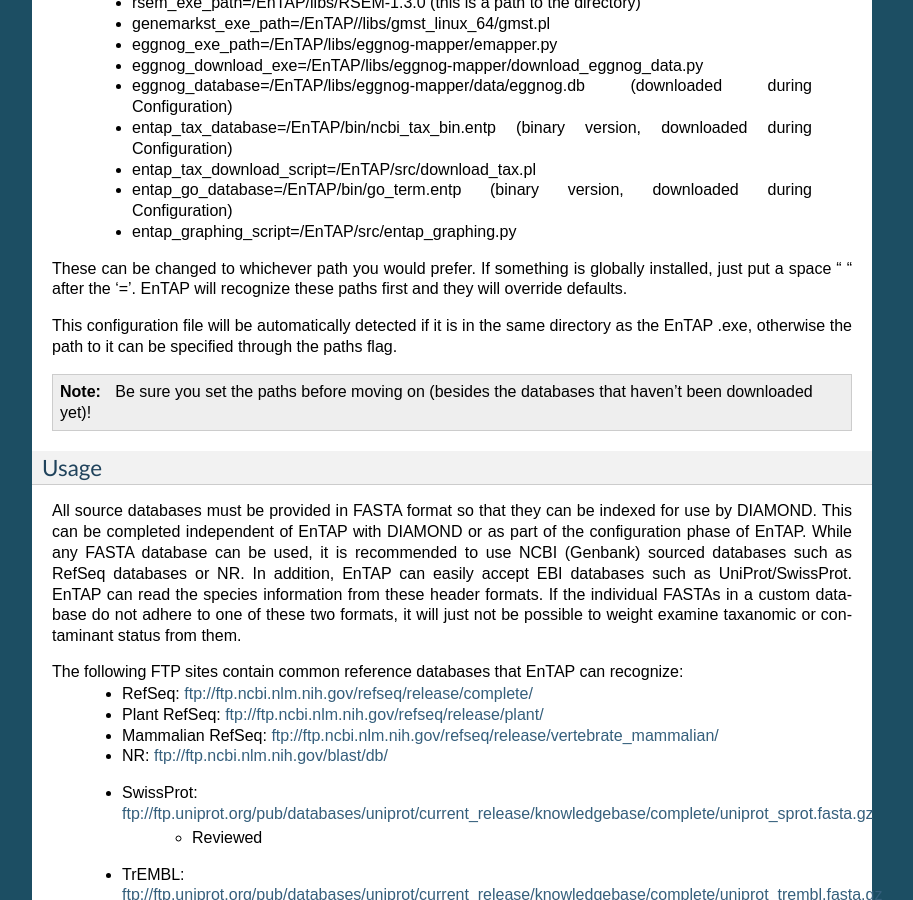
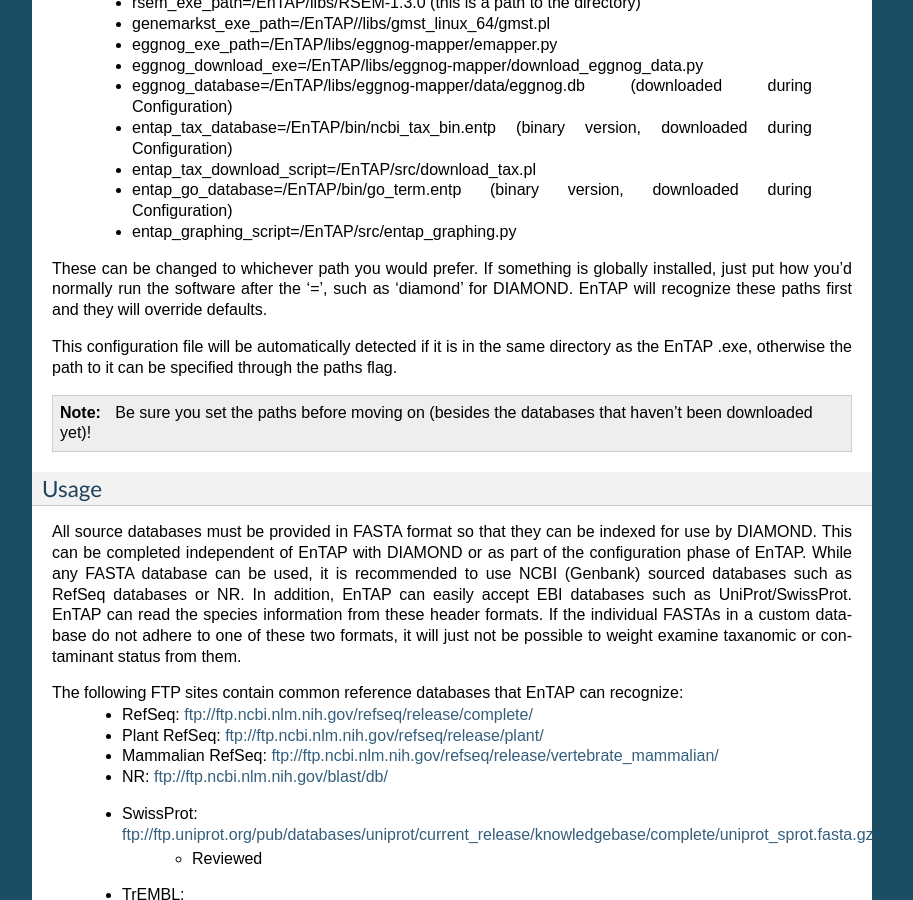
Before and after one commit to harta55/EnTAP, a Sphinx documentation site: the page built from docs/source/basic_usage.rst, in a window 1280 px wide and 900 px high, scrolled down 869 px. Shown: the whole window, without its empty margins (198-1111 px from the left). Built offline with Sphinx 7.4.7, drawn with Linux system fonts in a browser that asks for light colours.

Commit message:
docs change

```diff
--- a/docs/source/basic_usage.rst
+++ b/docs/source/basic_usage.rst
@@ -71,7 +71,7 @@
     * entap_graphing_script=/EnTAP/src/entap_graphing.py
 
 
-These can be changed to whichever path you would prefer. If something is globally installed, just put a space " " after the '='. EnTAP will recognize these paths first and they will override defaults.
+These can be changed to whichever path you would prefer. If something is globally installed, just put how you'd normally run the software after the '=', such as 'diamond' for DIAMOND. EnTAP will recognize these paths first and they will override defaults.
 
 
 This configuration file will be automatically detected if it is in the same directory as the EnTAP .exe, otherwise the path to it can be specified through the |flag_path| flag.
```
